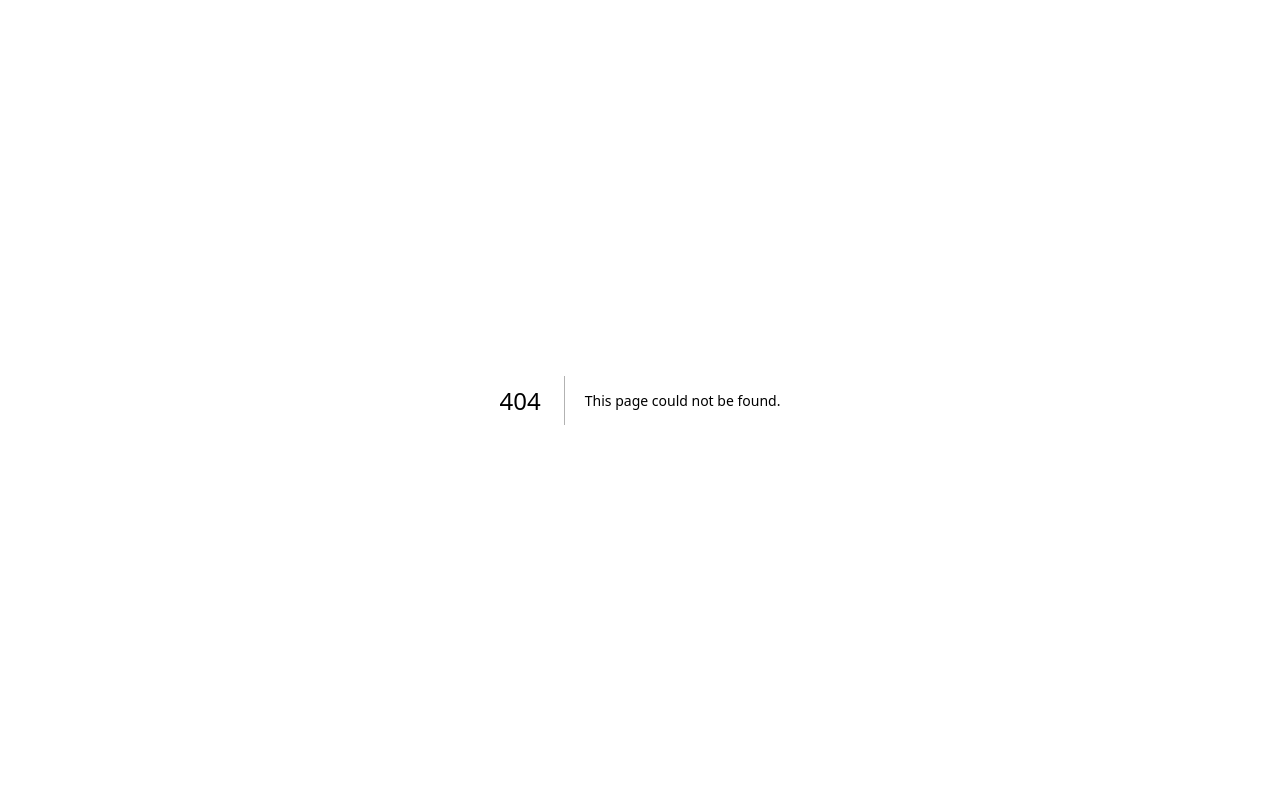
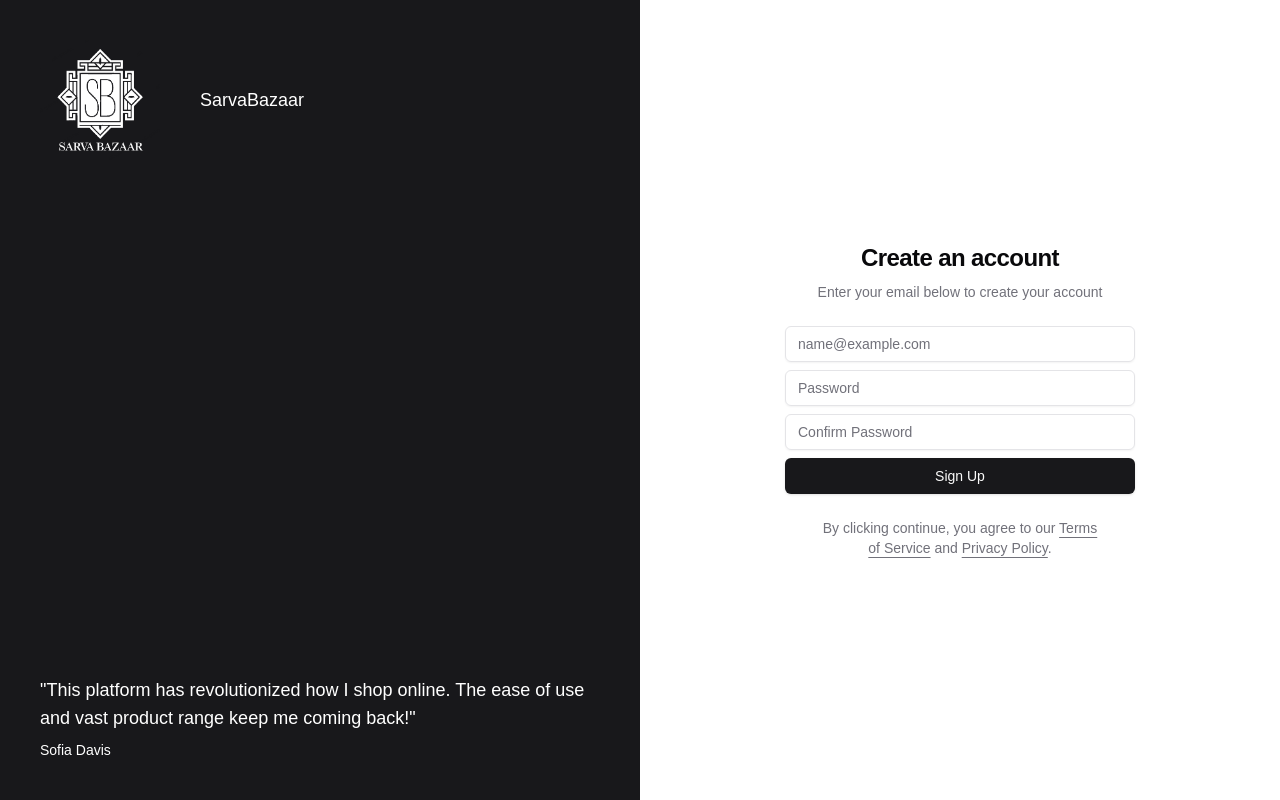
Before and after one commit to AayushGupta69/e-commerce-platform, a Next.js app: page /auth/signup in a window 1280 px wide. Before the commit this address had no page. Built offline with nearby package versions, Linux system fonts and the light colour scheme.

Commit message:
Created the signup page

```diff
--- /dev/null
+++ b/app/auth/signup/page.tsx
@@ -0,0 +1,123 @@
+"use client";
+
+import { Button } from "@/components/ui/button";
+import { Input } from "@/components/ui/input";
+import { Label } from "@/components/ui/label";
+import Image from "next/image";
+import { SyntheticEvent, useState } from "react";
+
+export default function SignUpPage() {
+  const [isLoading, setIsLoading] = useState<boolean>(false);
+
+  async function onSubmit(event: SyntheticEvent) {
+    event.preventDefault();
+    setIsLoading(true);
+
+    setTimeout(() => {
+      setIsLoading(false);
+    }, 3000);
+  }
+
+  return (
+    <div className="container relative hidden h-screen flex-col items-center justify-center md:grid lg:max-w-none lg:grid-cols-2 lg:px-0">
+      <div className="relative hidden h-full flex-col bg-muted p-10 text-white dark:border-r lg:flex">
+        <div className="absolute inset-0 bg-zinc-900" />
+        <div className="relative z-20 flex items-center text-lg font-medium">
+          <Image
+            src="/logo.png"
+            alt="Sarva Bazaar Logo"
+            height={100}
+            width={120}
+            className="mr-10"
+          />
+          SarvaBazaar
+        </div>
+        <div className="relative z-20 mt-auto">
+          <blockquote className="space-y-2">
+            <p className="text-lg">
+              &quot;This platform has revolutionized how I shop online. The ease
+              of use and vast product range keep me coming back!&quot;
+            </p>
+            <footer className="text-sm">Sofia Davis</footer>
+          </blockquote>
+        </div>
+      </div>
+      <div className="lg:p-8">
+        <div className="mx-auto flex w-full flex-col justify-center space-y-6 sm:w-[350px]">
+          <div className="flex flex-col space-y-2 text-center">
+            <h1 className="text-2xl font-semibold tracking-tight">
+              Create an account
+            </h1>
+            <p className="text-sm text-muted-foreground">
+              Enter your email below to create your account
+            </p>
+          </div>
+          <form onSubmit={onSubmit}>
+            <div className="grid gap-2">
+              <div className="grid gap-1">
+                <Label className="sr-only" htmlFor="email">
+                  Email
+                </Label>
+                <Input
+                  id="email"
+                  placeholder="name@example.com"
+                  type="email"
+                  autoCapitalize="none"
+                  autoComplete="email"
+                  autoCorrect="off"
+                  disabled={isLoading}
+                />
+              </div>
+              <div className="grid gap-1">
+                <Label className="sr-only" htmlFor="password">
+                  Password
+                </Label>
+                <Input
+                  id="password"
+                  placeholder="Password"
+                  type="password"
+                  autoCapitalize="none"
+                  autoCorrect="off"
+                  disabled={isLoading}
+                />
+              </div>
+              <div className="grid gap-1">
+                <Label className="sr-only" htmlFor="confirm-password">
+                  Confirm Password
+                </Label>
+                <Input
+                  id="confirm-password"
+                  placeholder="Confirm Password"
+                  type="password"
+                  autoCapitalize="none"
+                  autoCorrect="off"
+                  disabled={isLoading}
+                />
+              </div>
+              <Button disabled={isLoading}>
+                {isLoading ? "Signing Up..." : "Sign Up"}
+              </Button>
+            </div>
+          </form>
+          <p className="px-8 text-center text-sm text-muted-foreground">
+            By clicking continue, you agree to our{" "}
+            <a
+              href="/terms"
+              className="underline underline-offset-4 hover:text-primary"
+            >
+              Terms of Service
+            </a>{" "}
+            and{" "}
+            <a
+              href="/privacy"
+              className="underline underline-offset-4 hover:text-primary"
+            >
+              Privacy Policy
+            </a>
+            .
+          </p>
+        </div>
+      </div>
+    </div>
+  );
+}
```
